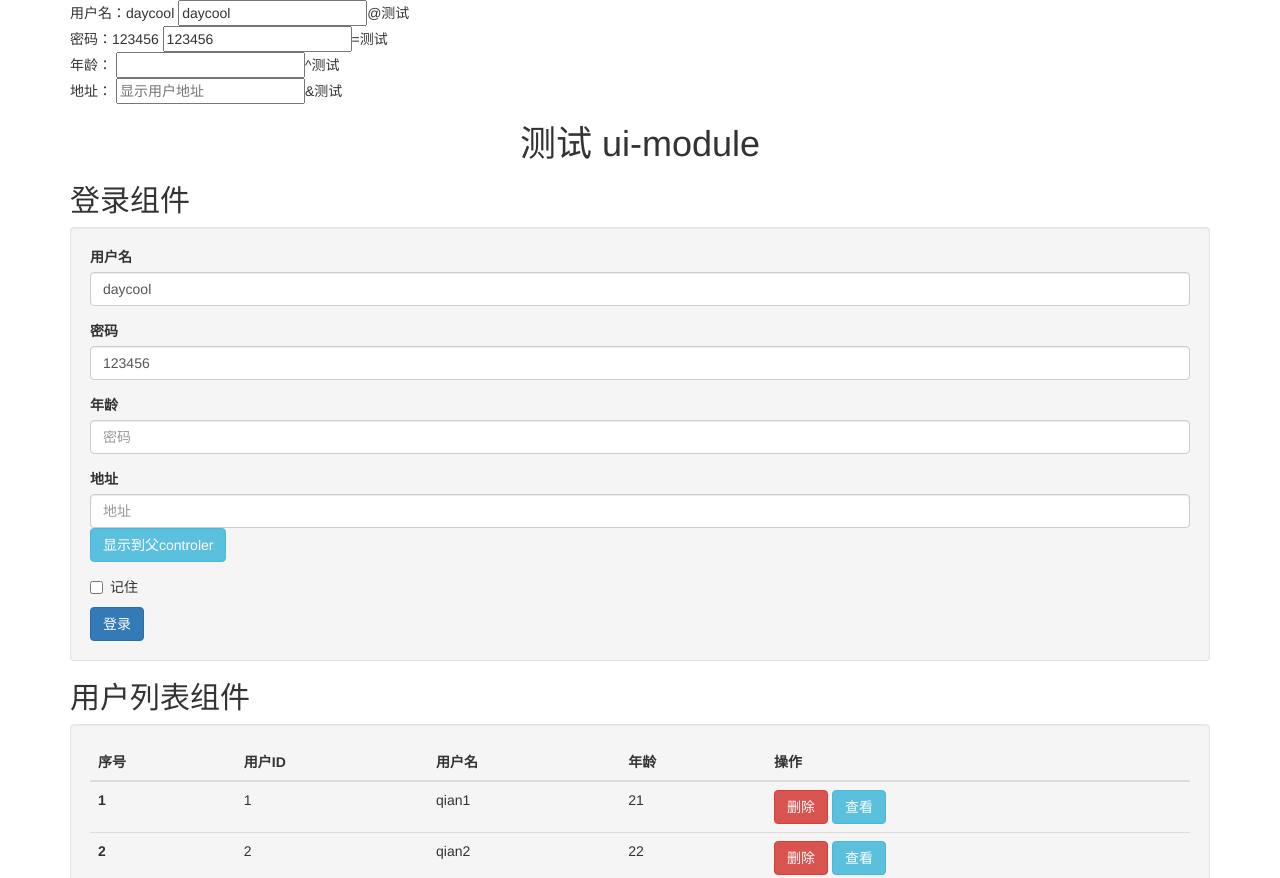
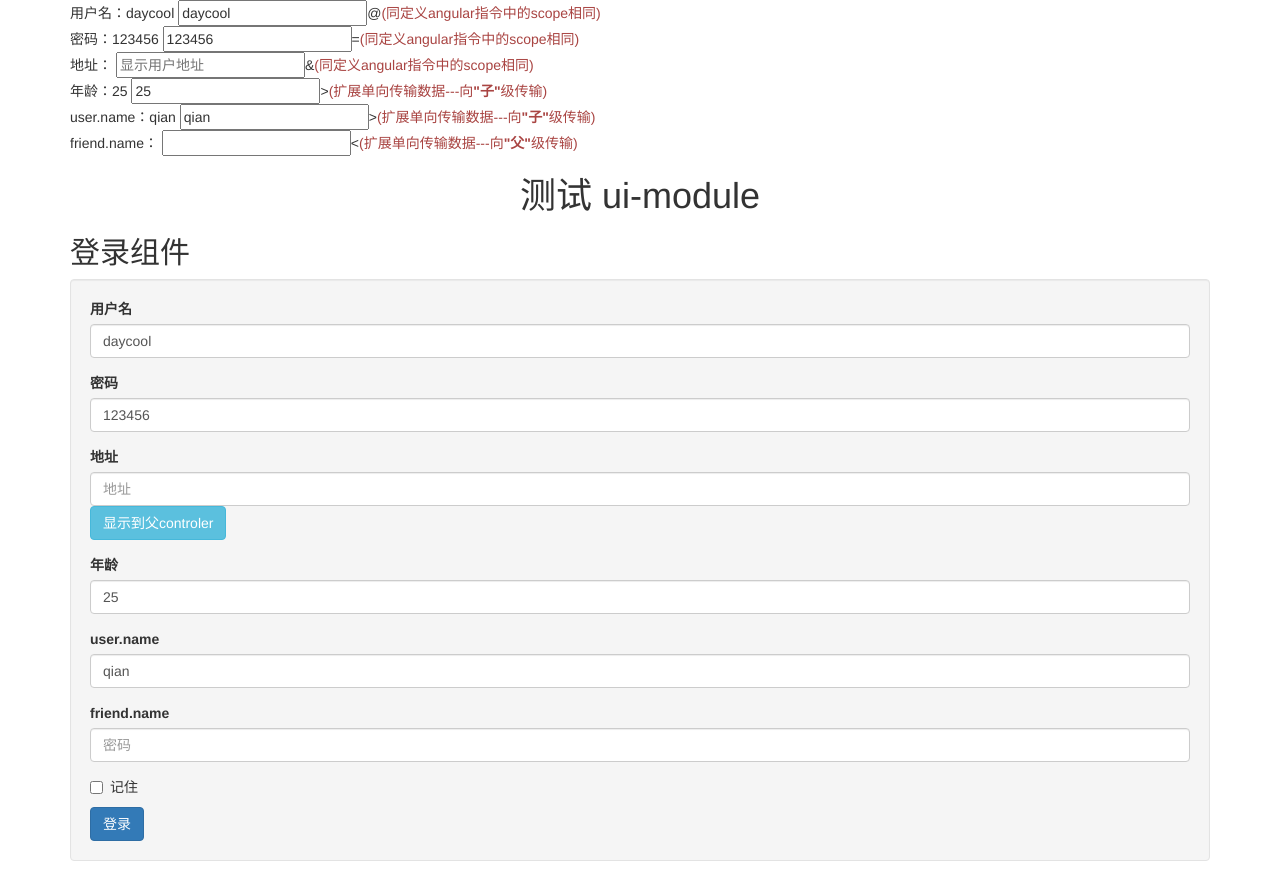
Before and after one commit to daycool/ui-module, a website with bundled scripts: page sdemo/index.html in a window 1280 px wide. Shown: the top 878 px of the page. Built offline with nearby package versions, Linux system fonts and the light colour scheme.

Commit message:
删除^  扩展单向传输数据（>向子级传数据、<向父级传数据）

```diff
--- a/sdemo/index.html
+++ b/sdemo/index.html
@@ -13,13 +13,15 @@
 </head>
 <body class="container">
 	<div ng-controller="Test">
-		用户名：{{data.userName}} <input ng-model="data.userName" type="text">@测试<br>
-		密码：{{data.userPass}} <input ng-model="data.userPass" type="text">=测试<br>
-		年龄：{{data.userAge}} <input ng-model="data.userAge" type="text">^测试<br>
-		地址：{{data.userAddr}} <input ng-model="data.userAddr" type="text" placeholder="显示用户地址">&测试<br>
+		用户名：{{data.userName}} <input ng-model="data.userName" type="text">@<span class="text-danger">(同定义angular指令中的scope相同)</span><br>
+		密码：{{data.userPass}} <input ng-model="data.userPass" type="text">=<span class="text-danger">(同定义angular指令中的scope相同)</span><br>
+		地址：{{data.userAddr}} <input ng-model="data.userAddr" type="text" placeholder="显示用户地址">&<span class="text-danger">(同定义angular指令中的scope相同)</span><br>
+		年龄：{{data.userAge}} <input ng-model="data.userAge" type="text">><span class="text-danger">(扩展单向传输数据---向<strong>"子"</strong>级传输)</span><br>
+		user.name：{{user.name}} <input ng-model="user.name" type="text">><span class="text-danger">(扩展单向传输数据---向<strong>"子"</strong>级传输)</span><br>
+		friend.name：{{friend.name}} <input ng-model="friend.name" type="text"><<span class="text-danger">(扩展单向传输数据---向<strong>"父"</strong>级传输)</span><br>
 		<h1 class="text-center">测试  ui-module</h1>
 		<h2>登录组件</h2>
-		<div ui-module="user/Login" user-name="{{data.userName}}" user-pass="data.userPass" user-age="data.userAge" show-addr="showAddr(userAddr)" class="well"></div>
+		<div ui-module="user/Login" user-name="{{data.userName}}" user-pass="data.userPass" user-age="data.userAge" show-addr="showAddr(userAddr)" user="user" friend="friend" class="well"></div>
 		<h2>用户列表组件</h2>
 		<div ui-module="user/UserList" ui-loading class="well"></div>
 	</div>
@@ -38,7 +40,15 @@
 			userPass: '123456',
 			userAge: '25',
 			userAddr: '',
-		}
+		};
+
+		$scope.user = {
+			name: 'qian'
+		};
+		$scope.friend = {
+			name: 'day'
+		};
+
 
 		$scope.showAddr = function(userAddr){
 			$scope.data.userAddr = userAddr;
--- a/sdemo/user/Login.html
+++ b/sdemo/user/Login.html
@@ -7,11 +7,18 @@
             <label>密码</label>
             <input ng-model="userPass" type="text" class="form-control" placeholder="密码"></div>
         <div class="form-group">
+            <label>地址</label>
+            <input ng-model="userAddr" type="text" class="form-control" placeholder="地址"><a ng-click="showParent()" class="btn btn-info">显示到父controler</a> </div>
+        <div class="form-group">
             <label>年龄</label>
             <input ng-model="userAge" type="text" class="form-control" placeholder="密码"></div>
         <div class="form-group">
-            <label>地址</label>
-            <input ng-model="userAddr" type="text" class="form-control" placeholder="地址"><a ng-click="showParent()" class="btn btn-info">显示到父controler</a> </div>
+            <label>user.name</label>
+            <input ng-model="user.name" type="text" class="form-control" placeholder="密码"></div>
+        <div class="form-group">
+            <label>friend.name</label>
+            <input ng-model="friend.name" type="text" class="form-control" placeholder="密码"></div>
+
         <div class="checkbox">
             <label><input type="checkbox">记住</label>
         </div>
--- a/sdemo/user/LoginCtrl.js
+++ b/sdemo/user/LoginCtrl.js
@@ -5,7 +5,9 @@ define('user/LoginCtrl', [], function() {
                 'userName': '@userName',
                 'userPass': '=userPass',
                 'showAddr': '&showAddr',
-                'userAge': '^userAge',
+                'userAge': '>userAge',
+                'user': '>user',
+                'friend': '<friend',
             };
 
             var data = $scope.data = {
--- a/ui-module.js
+++ b/ui-module.js
@@ -28,33 +28,14 @@ angular.module('ui-module', []).config(['$compileProvider', '$controllerProvider
         })(key);
     }
     appendLoadStyle();
-    function wapper(key, name, args){
-        var hasKey = 'has' + key.replace(/^[a-z]/, function(a){
-            return a.toUpperCase();
-        });
 
-        if(!cache[hasKey]){
-            cache[hasKey] = {};
-        }
-
-        if(!cache[hasKey][name]){
-            cache[hasKey][name] = true;
-            if(key === 'controller' || key === 'filter'){
-                return ngMap[key]['register'].apply(ngMap[key], args);
-            }
-
-            return ngMap[key][key].apply(ngMap[key], args);
-        }
-
-
-    }
-
-    $compileProvider.directive('uiModule', ['$compile', '$parse', '$interpolate',
-        function($compile, $parse, $interpolate) {
+    $compileProvider.directive('uiModule', ['$injector',
+        function($injector) {
             return {
                 scope: false,
                 priority: 500,
                 link: function(scope, elem, attrs) {
+                    var $compile = $injector.get('$compile');
                     var moduleUrl = attrs.uiModule;
                     if('uiLoading' in attrs){
                         elem.html('<div class="module-spinner"> <div class="module-spinner-container module-container1"> <div class="circle1"></div> <div class="circle2"></div> <div class="circle3"></div> <div class="circle4"></div> </div> <div class="module-spinner-container module-container2"> <div class="circle1"></div> <div class="circle2"></div> <div class="circle3"></div> <div class="circle4"></div> </div> <div class="module-spinner-container module-container3"> <div class="circle1"></div> <div class="circle2"></div> <div class="circle3"></div> <div class="circle4"></div> </div> </div>');
@@ -76,25 +57,43 @@ angular.module('ui-module', []).config(['$compileProvider', '$controllerProvider
                     function moduleExec(moduleFn){
                         var moduleName = '';
                         var ctrlScope = '';
+
                         if(!angular.isFunction(moduleFn)){
-                            console.error('约定组件返回地址应该函数--组件地址:' + moduleUrl);
+                            throw errorInfo('约定组件返回地址应该函数--组件地址:' + moduleUrl);
                         }
+
                         elem.html('');
                         moduleFn(app, elem, attrs, scope);
                         $compile(elem.contents())(scope);
                         ctrlScope = elem.find('[ng-controller]').scope();
 
+                        setModuleName(ctrlScope, moduleUrl);
+
                         if(ctrlScope.moduleScope){
-                            var LOCAL_REGEXP = /^\s*([@=&^])(\??)\s*(\w*)\s*$/;
+                            dataBind(ctrlScope, scope, attrs, $injector);
+                        }
 
-                            isolateScope = ctrlScope;
+                        if(!scope.$$phase) {
+                          scope.$apply();
+                        }
+                    }
 
-                            (function(isolateScope, scope){
-                                angular.forEach(ctrlScope.moduleScope, function(definition, scopeName) {
+                },
+
+            };
+        }
+    ]);
+
+    function dataBind(isolateScope, scope, attrs, $injector){
+        var LOCAL_REGEXP = /^\s*([@=&><])(\??)\s*(\w*)\s*$/;
+        var $parse = $injector.get('$parse');
+        var $interpolate = $injector.get('$interpolate');
+
+        angular.forEach(isolateScope.moduleScope, function(definition, scopeName) {
             var match = definition.match(LOCAL_REGEXP) || [],
                 attrName = match[3] || scopeName,
                 optional = (match[2] == '?'),
-                                        mode = match[1], // @, =, or &
+                mode = match[1], // @, =, &, <, >
                 lastValue,
                 parentGet, parentSet, compare;
 
@@ -108,8 +107,6 @@ angular.module('ui-module', []).config(['$compileProvider', '$controllerProvider
                     });
                     attrs.$$observers[attrName].$$scope = scope;
                     if (attrs[attrName]) {
-                                                // If the attribute has been provided then we trigger an interpolation to ensure
-                                                // the value is there for use in the link fn
                         isolateScope[scopeName] = $interpolate(attrs[attrName])(scope);
                     }
                     break;
@@ -127,9 +124,8 @@ angular.module('ui-module', []).config(['$compileProvider', '$controllerProvider
                         };
                     }
                     parentSet = parentGet.assign || function() {
-                                                // reset the change, or we will throw this exception on every $digest
                         lastValue = isolateScope[scopeName] = parentGet(scope);
-                                                throw $compileMinErr('nonassign',
+                        throw errorInfo('nonassign',
                             "Expression '{0}' used with directive '{1}' is non-assignable!",
                             attrs[attrName], ctrlScope.name);
                     };
@@ -137,12 +133,9 @@ angular.module('ui-module', []).config(['$compileProvider', '$controllerProvider
                     isolateScope.$watch(function parentValueWatch() {
                         var parentValue = parentGet(scope);
                         if (!compare(parentValue, isolateScope[scopeName])) {
-                                                    // we are out of sync and need to copy
                             if (!compare(parentValue, lastValue)) {
-                                                        // parent changed and it has precedence
                                 isolateScope[scopeName] = parentValue;
                             } else {
-                                                        // if the parent can be assigned then do so
                                 parentSet(scope, parentValue = isolateScope[scopeName]);
                             }
                         }
@@ -150,30 +143,26 @@ angular.module('ui-module', []).config(['$compileProvider', '$controllerProvider
                     }, null, parentGet.literal);
                     break;
 
-                                        case '^':
-                                            if (optional && !attrs[attrName]) {
-                                                return;
-                                            }
-                                            parentGet = $parse(attrs[attrName]);
-                                            if (parentGet.literal) {
-                                                compare = equals;
-                                            } else {
-                                                compare = function(a, b) {
-                                                    return a === b || (a !== a && b !== b);
-                                                };
-                                            }
-                                            parentSet = parentGet.assign || function() {
-                                                // reset the change, or we will throw this exception on every $digest
-                                                lastValue = isolateScope[scopeName] = parentGet(scope);
-                                                throw $compileMinErr('nonassign',
-                                                    "Expression '{0}' used with directive '{1}' is non-assignable!",
-                                                    attrs[attrName], ctrlScope.name);
-                                            };
+                case '>':
 
-                                            isolateScope.$watch(scopeName, function(val){
-                                                parentSet(scope, val);
+                    scope.$watchCollection(attrs[attrName], function(val){
+                        var key = '___key___';
+                        var locals = {};
+                        locals[key] = angular.copy(val);
+                        isolateScope.$eval(scopeName + '=' + key, locals);
                     });
+                    break;
 
+                case '<':
+
+                    isolateScope.$eval(scopeName + '=""'); //使其不能访问父级属性
+
+                    isolateScope.$watchCollection(scopeName, function(val){
+                        var key = '___key___';
+                        var locals = {};
+                        locals[key] = angular.copy(val);
+                        scope.$eval(attrs[attrName] + '=' + key, locals);
+                    });
                     break;
 
                 case '&':
@@ -184,45 +173,30 @@ angular.module('ui-module', []).config(['$compileProvider', '$controllerProvider
                     break;
 
                 default:
-                                            $compileMinErr('iscp',
-                                                "Invalid isolate scope definition for directive '{0}'." +
-                                                " Definition: {... {1}: '{2}' ...}",
-                                                ctrlScope.name, scopeName, definition);
+                    throw errorInfo('define error', '必须定义通信标记，@=&<>');
             }
         });
-                            })(isolateScope, scope);
-
-                            function $compileMinErr(){
-                                console.error('ui-module独立scope定义有问题：', arguments)
-                            }
-                        }
-
-                        if(!scope.$$phase) {
-                          scope.$apply();
-                        }
-                        try{
-                            var moduleName = getModuleName(moduleUrl);
-                            _G = window._G = window._G || {};
-                            _G.myScope = _G.myScope || {};
-                            _G.myScope[moduleName] = ctrlScope;
-                            ctrlScope.$moduleName = moduleName;
-
-                        }catch(e){
-                            console.log('设置_G.myScope.moduleName错误')
-                        }
 
     }
 
-                    function getModuleName(moduleUrl){
-                        var last = moduleUrl.lastIndexOf('/');
-                        var moduleName = moduleUrl.substr(last + 1);
-                        return moduleName;
+    function wapper(key, name, args){
+        var hasKey = 'has' + key.replace(/^[a-z]/, function(a){
+            return a.toUpperCase();
+        });
+
+        if(!cache[hasKey]){
+            cache[hasKey] = {};
         }
-                },
 
-            };
+        if(!cache[hasKey][name]){
+            cache[hasKey][name] = true;
+            if(key === 'controller' || key === 'filter'){
+                return ngMap[key]['register'].apply(ngMap[key], args);
             }
-    ]);
+
+            return ngMap[key][key].apply(ngMap[key], args);
+        }
+    }
 
     function appendLoadStyle(){
 
@@ -239,4 +213,29 @@ angular.module('ui-module', []).config(['$compileProvider', '$controllerProvider
 
         head.appendChild(style);
     }
+
+    function setModuleName(ctrlScope, moduleUrl){
+        try{
+            var moduleName = getModuleName(moduleUrl);
+            _G = window._G = window._G || {};
+            _G.myScope = _G.myScope || {};
+            _G.myScope[moduleName] = ctrlScope;
+            ctrlScope.$moduleName = moduleName;
+
+        }catch(e){
+            console.log('设置_G.myScope.moduleName错误')
+        }
+    }
+
+    function getModuleName(moduleUrl){
+        var last = moduleUrl.lastIndexOf('/');
+        var moduleName = moduleUrl.substr(last + 1);
+        return moduleName;
+    }
+
+    function errorInfo(){
+        console.error('ui-module独立scope定义有问题：', arguments)
+    }
+
+
 }]);
```
Lines whose indentation alone changed are shown as unchanged.
